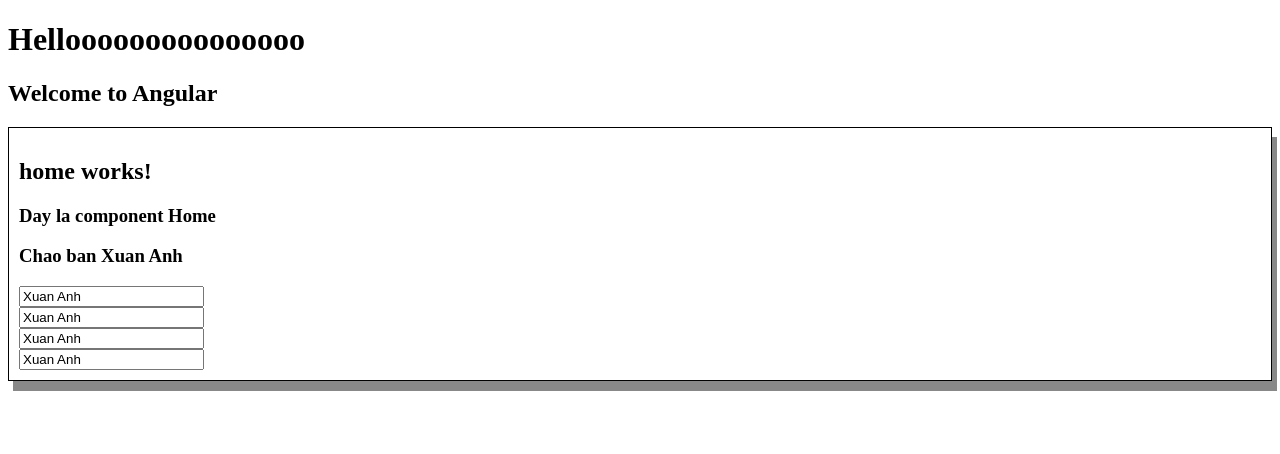
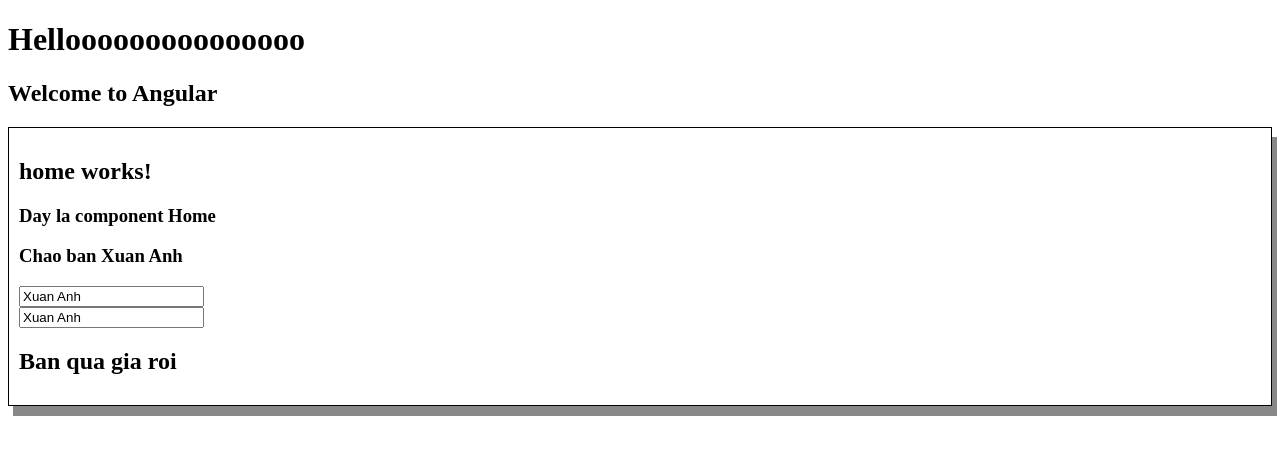
Before and after one commit to xuananhtcbn99/angular-demo, an Angular app: page / in a window 1280 px wide. Shown: the top 454 px of the page. Built offline with nearby package versions, Linux system fonts and the light colour scheme.

Commit message:
bindingngIf

```diff
--- a/src/app/home/home.component.html
+++ b/src/app/home/home.component.html
@@ -6,7 +6,11 @@
   <br>
   <input type="text" [value]="name" title="Day la {{name}}">
   <br>
-  <input type="text" [value]="name" title="Day la name">
-  <br>
-  <input type="text" [value]="name" [title]="'Day la ' + name">
+  <!--  <input type="text" [value]="name" title="Day la name">-->
+  <!--  <br>-->
+  <!--  <input type="text" [value]="name" [title]="'Day la ' + name">-->
+  <h2 *ngIf="age>18">Ban qua gia roi</h2>
+  <h2 *ngIf="age<=18">Ban van con tre</h2>
+
+
 </div>
--- a/src/app/home/home.component.ts
+++ b/src/app/home/home.component.ts
@@ -8,6 +8,8 @@ import { Component, OnInit } from '@angular/core';
 export class HomeComponent implements OnInit {
   public name = 'Xuan Anh';
 
+  public age = 29;
+
   constructor() { }
 
   ngOnInit(): void {
```
